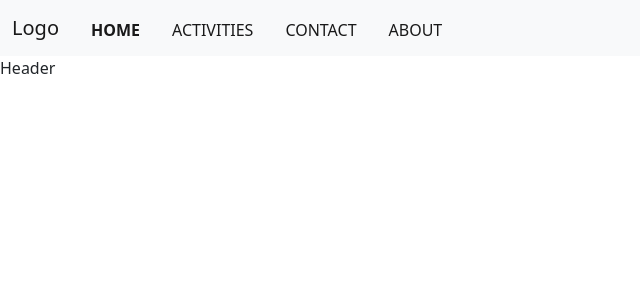
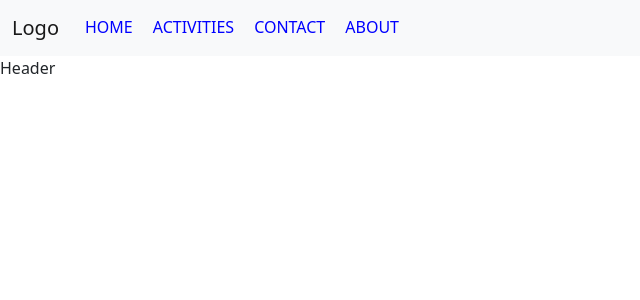
Before and after one commit to ManavJoshi111/KBV_Site, a React (Create React App) app: page / in a window 1280 px wide. Shown: the top 300 px of the page, without its empty margins (0-640 px from the left). Built offline with nearby package versions, Linux system fonts and the light colour scheme.

Commit message:
Navbar updated

```diff
--- a/src/CSS/Navbar.css
+++ b/src/CSS/Navbar.css
@@ -1,12 +1,11 @@
-.active_class{
-    font-weight: bold;
-}
-
 .nav-link {
     display: inline-block;
     position: relative;
     padding-bottom: 5px;
     transition: 0.1s;
+    color: #0000FF !important;
+    padding: 2px !important;
+    padding-bottom: 5px !important;
 }
 
 .nav-link:after {
@@ -17,7 +16,7 @@
     height: 2px;
     bottom: 0;
     left: 0;
-    background-color: black;
+    background-color: orange;
     transform-origin: bottom right;
     transition: transform 0.3s ease-out;
 }
@@ -26,3 +25,8 @@
     transform: scaleX(1);
     transform-origin: bottom left;
 }
+
+.nav-link:active:after{
+    transform: scaleX(1);
+    transform-origin: bottom left;
+}
```
